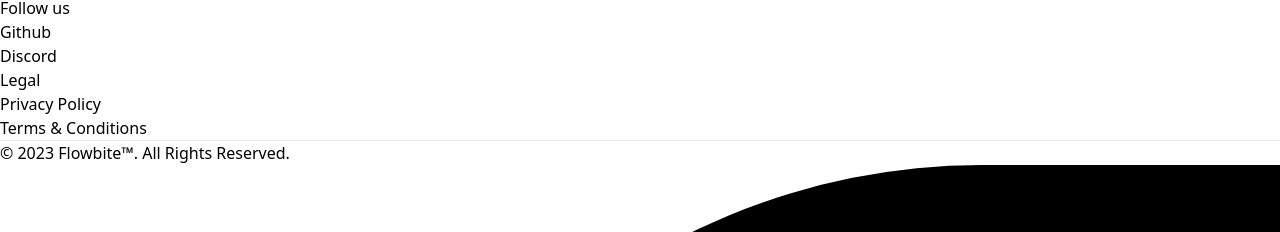
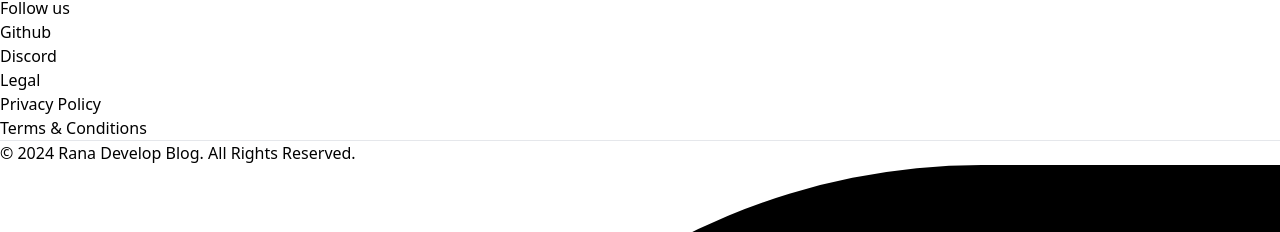
Before and after one commit to Rana-Tek/Blogg-app, a React (Vite) app in the folder blog/: page / in a window 1280 px wide. Shown: the part 5173-5405 px from the top of the page. Built offline with nearby package versions, Linux system fonts and the light colour scheme.

Commit message:
detail and edit blog page

```diff
--- a/blog/src/components/Footer.jsx
+++ b/blog/src/components/Footer.jsx
@@ -46,7 +46,7 @@
           </div>
           <hr className="my-6 border-gray-200 sm:mx-auto dark:border-gray-700 lg:my-8" />
           <div className="sm:flex sm:items-center sm:justify-between">
-            <span className="text-sm text-white sm:text-center dark:text-gray-400">© 2023 <a href="#" className="hover:underline">Flowbite™</a>. All Rights Reserved.</span>
+            <span className="text-sm text-white sm:text-center dark:text-gray-400">© 2024 <a href="#" className="hover:underline">Rana Develop Blog</a>. All Rights Reserved.</span>
             <div className="flex mt-4 sm:justify-center sm:mt-0">
               <a href="#" className="text-white hover:text-gray-900 dark:hover:text-white">
                 <svg className="w-4 h-4" aria-hidden="true" xmlns="http://www.w3.org/2000/svg" fill="currentColor" viewBox="0 0 8 19">
--- a/blog/src/pages/DetailPage.jsx
+++ b/blog/src/pages/DetailPage.jsx
@@ -15,7 +15,7 @@
     const [showModal, setShowModal] = useState(false)
 
     useEffect(() => {
-        axios.get(`http://127.0.0.1:8008/blogs/${slug}`).then(res => {
+        axios.get(`http://127.0.0.1:8000/blogs/${slug}`).then(res => {
             console.log(res.data)
             setBlog(res.data)
             setTitle(res.data.title)
@@ -28,7 +28,7 @@
         setShowModal(showModal => ! showModal)
     }
     const deleteBlog = () => {
-        axios.delete(`http://127.0.0.1:8008/blogs/${slug}/`).then(res => {
+        axios.delete(`http://127.0.0.1:8000/blogs/${slug}/`).then(res => {
             toast.success("Blog DELETED successfully")
         })
         .catch(err => console.log(err.message))
--- a/blog/src/pages/EditBlogPage.jsx
+++ b/blog/src/pages/EditBlogPage.jsx
@@ -10,7 +10,7 @@
  const [content, setContent] = useState("")
 
  useEffect(() => {
-    axios.get(`http://127.0.0.1:8008/blogs/${slug}`)
+    axios.get(`http://127.0.0.1:8000/blogs/${slug}`)
     .then(res => {
         setBlog(res.data)
         setTitle(res.data.title)
```
